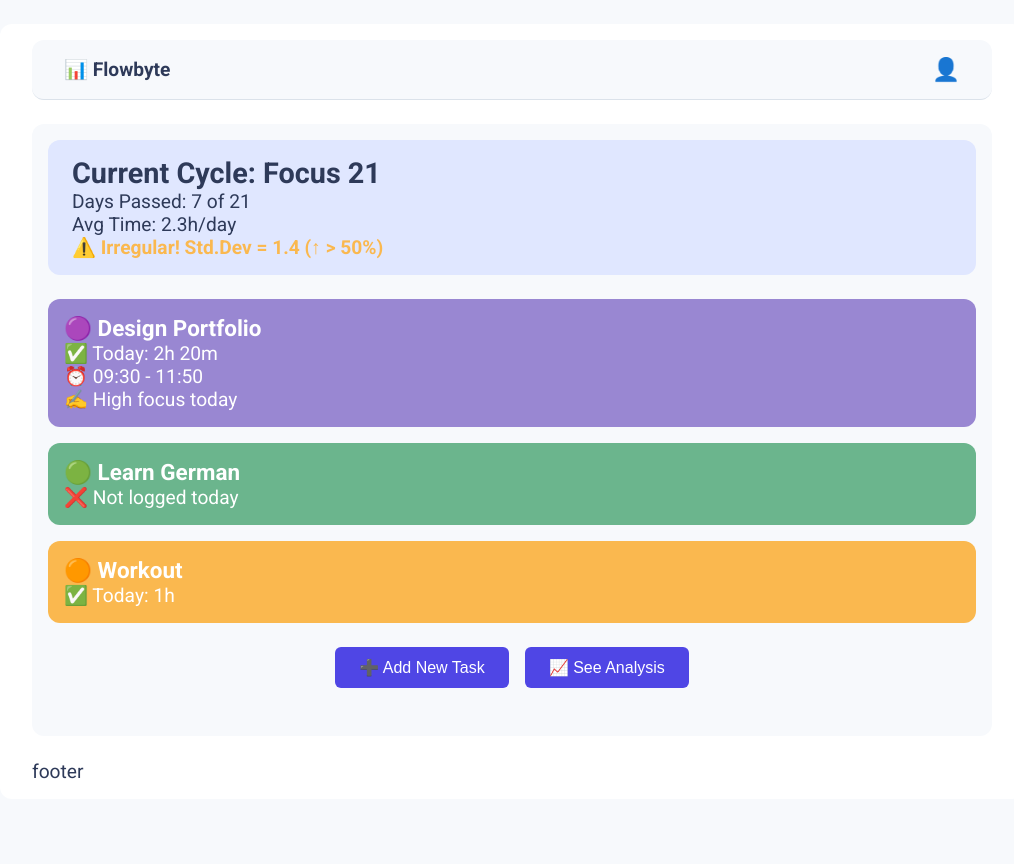
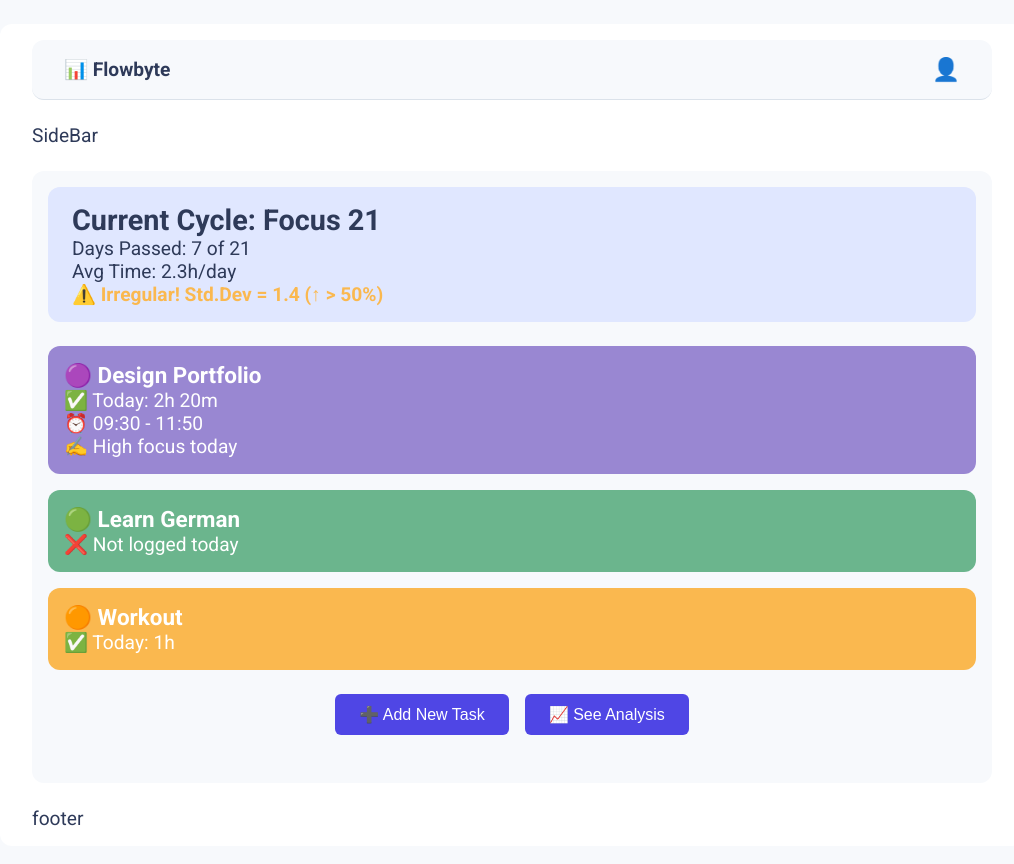
Before and after one commit to LinSchmitz/Flowbyte, a React (Vite) app: page / in a window 1280 px wide. Shown: the top 864 px of the page, without its empty margins (128-1142 px from the left). Before the commit the page ends 823 px from the top, so only its background shows below. Built offline with nearby package versions, Linux system fonts and the light colour scheme.

Commit message:
added sidebar

```diff
--- a/src/components/App.jsx
+++ b/src/components/App.jsx
@@ -7,12 +7,17 @@ export default function App() {
   return (
     <div className="app">
       <Header />
+      <SideBar />
       <Dashboard />
       <Footer />
     </div>
   );
 }
 
+function SideBar() {
+  return <div>SideBar</div>;
+}
+
 function Footer() {
   return <footer>footer</footer>;
 }
```
